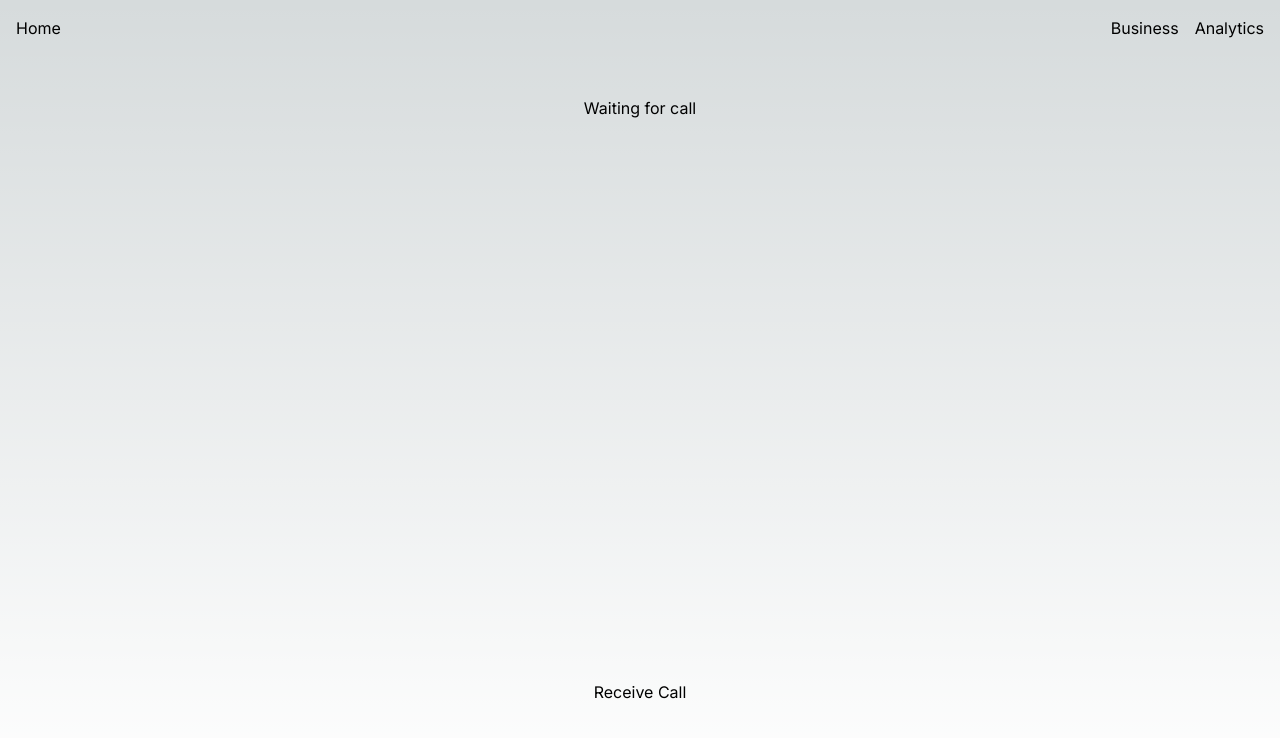
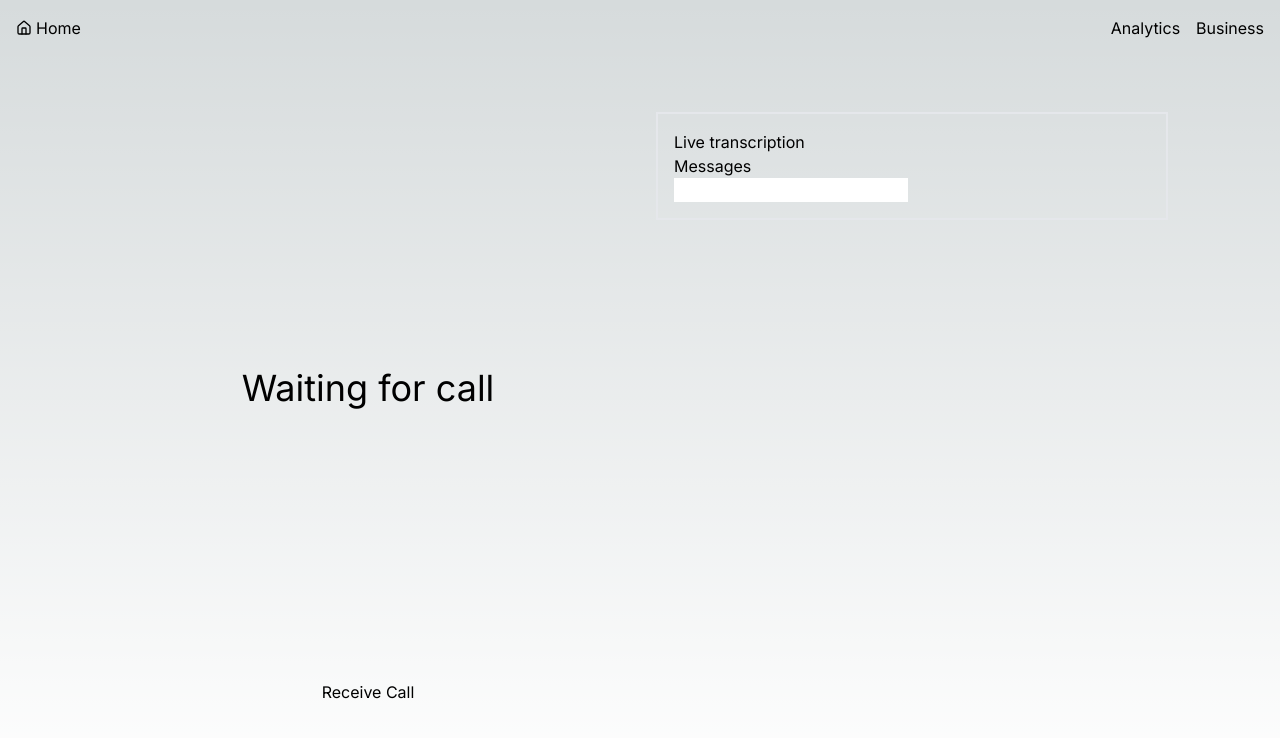
Before and after one commit to bhuvanmdev/PhoneIT, a Next.js app in the folder website/: page / in a window 1280 px wide. Shown: the top 738 px of the page. Built offline with nearby package versions, Linux system fonts and the light colour scheme.

Commit message:
ui homescreen

```diff
--- a/website/app/page.tsx
+++ b/website/app/page.tsx
@@ -1,27 +1,26 @@
-'use client'
-import { useState, useEffect } from 'react';
+"use client";
+import { useState, useEffect } from "react";
 
 export default function Home() {
-  const [callStatus, setCallStatus] = useState('Waiting for call');
+  const [callStatus, setCallStatus] = useState("Waiting for call");
 
   useEffect(() => {
     const fetchCallStatus = async () => {
       try {
-        const response = await fetch('/api/call');
-        console.log("API Call made to check call status")
+        const response = await fetch("/api/call");
+        console.log("API Call made to check call status");
         if (!response.ok) {
-          throw new Error('Network response was not ok');
+          throw new Error("Network response was not ok");
         }
         const data = await response.json();
-        console.log("API Call response", data.flag)
+        console.log("API Call response", data.flag);
         if (data.isCallEnded) {
-          setCallStatus('Call Ended');
+          setCallStatus("Call Ended");
           return;
         }
-        setCallStatus(
-          data.isCallOngoing ? 'Call Ongoing' : 'Waiting for call');
+        setCallStatus(data.isCallOngoing ? "Call Ongoing" : "Waiting for call");
       } catch (error) {
-        console.error('Error fetching call status:', error);
+        console.error("Error fetching call status:", error);
       }
     };
 
@@ -31,9 +30,24 @@ export default function Home() {
   }, []);
 
   return (
-    <main className="flex min-h-screen flex-col items-center justify-between p-24">
-      {callStatus}
-      <button onClick={() => setCallStatus('Call Ongoing')}>Receive Call</button>
+    <main className="flex min-h-screen justify-between p-24">
+      <div className="flex w-1/2 flex-col justify-between">
+        <div className="text-4xl text-center h-full w-full flex flex-col items-center justify-center">{callStatus}</div>
+        <button onClick={() => setCallStatus("Call Ongoing")}>
+          Receive Call
+        </button>
+      </div>
+      <div className="h-full w-1/2">
+        <div className="m-4 p-4 border-2">
+          <div>Live transcription</div>
+          <div>
+            <div>Messages</div>
+            <div>
+              <input type="text" />
+            </div>
+          </div>
+        </div>
+      </div>
     </main>
   );
 }
--- a/website/components/Navbar.tsx
+++ b/website/components/Navbar.tsx
@@ -1,13 +1,14 @@
 import Link from "next/link"
+import { Home } from 'lucide-react';
 
 const Navbar = () => {
     return (
       <nav className="flex justify-between p-4 absolute w-full">
-        <div><Link href={'/'}>Home</Link></div>
+        <div ><Link href={'/'} className="flex gap-1 justify-center items-center"><Home size={16}/>Home</Link></div>
         <div>
             <ul className="flex gap-4">
+                <li><Link href={'/analytics'}>Analytics</Link></li>
                 <li><Link href={'/business'}>Business</Link></li>
-                <li><Link href={'/analytics'}>Analytics</Link></li>
             </ul>
         </div>
       </nav>
--- a/website/package.json
+++ b/website/package.json
@@ -12,6 +12,7 @@
   },
   "dependencies": {
     "firebase": "^10.12.2",
+    "lucide-react": "^0.390.0",
     "next": "14.2.3",
     "react": "^18",
     "react-dom": "^18",
```
Also changed, not shown: 1 other file (tests, documents, lock files or other folders).
